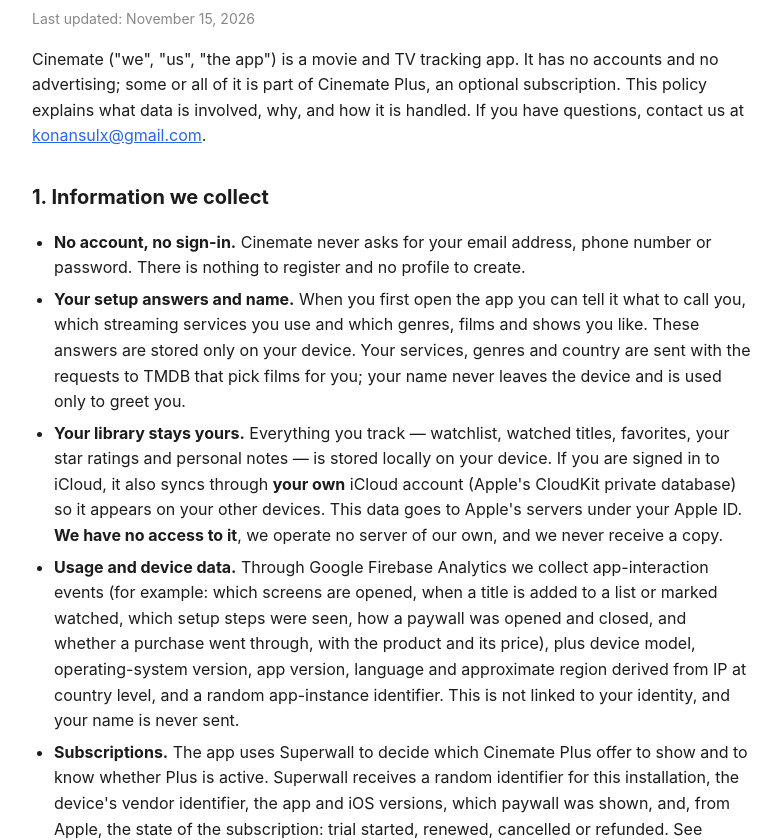
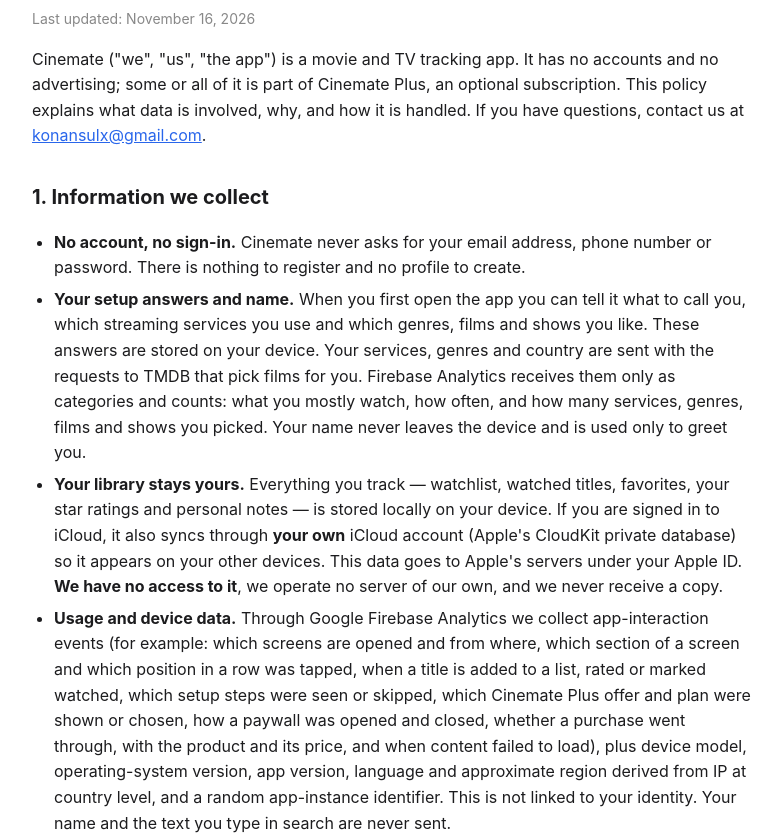
Before and after one commit to konansul/cinemate-legal, a plain HTML site: page privacy.html in a window 1280 px wide. Shown: the part 119-959 px from the top of the page, without its empty margins (248-1029 px from the left). Drawn offline with Linux system fonts and the light colour scheme.

Commit message:
Said which taps and setup answers Cinemate's analytics counts
Kanan 2026-11-16:
Cinemate 1.0.1 now tells Firebase where each tap came from and sends
the setup answers as categories and counts, so the privacy policy says
so: sections and positions tapped, offers and plans shown or chosen,
setup steps seen or skipped, failures to load. Names and search text
are still never sent.

```diff
--- a/privacy.html
+++ b/privacy.html
@@ -10,16 +10,16 @@
 <div class="nav"><a href="index.html">Cinemate</a> · Privacy Policy · <a href="terms.html">Terms of Use</a></div>
 
 <h1>Privacy Policy</h1>
-<p class="updated">Last updated: November 15, 2026</p>
+<p class="updated">Last updated: November 16, 2026</p>
 
 <p>Cinemate ("we", "us", "the app") is a movie and TV tracking app. It has no accounts and no advertising; some or all of it is part of Cinemate Plus, an optional subscription. This policy explains what data is involved, why, and how it is handled. If you have questions, contact us at <a href="mailto:konansulx@gmail.com">konansulx@gmail.com</a>.</p>
 
 <h2>1. Information we collect</h2>
 <ul>
   <li><strong>No account, no sign-in.</strong> Cinemate never asks for your email address, phone number or password. There is nothing to register and no profile to create.</li>
-  <li><strong>Your setup answers and name.</strong> When you first open the app you can tell it what to call you, which streaming services you use and which genres, films and shows you like. These answers are stored only on your device. Your services, genres and country are sent with the requests to TMDB that pick films for you; your name never leaves the device and is used only to greet you.</li>
+  <li><strong>Your setup answers and name.</strong> When you first open the app you can tell it what to call you, which streaming services you use and which genres, films and shows you like. These answers are stored on your device. Your services, genres and country are sent with the requests to TMDB that pick films for you. Firebase Analytics receives them only as categories and counts: what you mostly watch, how often, and how many services, genres, films and shows you picked. Your name never leaves the device and is used only to greet you.</li>
   <li><strong>Your library stays yours.</strong> Everything you track — watchlist, watched titles, favorites, your star ratings and personal notes — is stored locally on your device. If you are signed in to iCloud, it also syncs through <strong>your own</strong> iCloud account (Apple's CloudKit private database) so it appears on your other devices. This data goes to Apple's servers under your Apple ID. <strong>We have no access to it</strong>, we operate no server of our own, and we never receive a copy.</li>
-  <li><strong>Usage and device data.</strong> Through Google Firebase Analytics we collect app-interaction events (for example: which screens are opened, when a title is added to a list or marked watched, which setup steps were seen, how a paywall was opened and closed, and whether a purchase went through, with the product and its price), plus device model, operating-system version, app version, language and approximate region derived from IP at country level, and a random app-instance identifier. This is not linked to your identity, and your name is never sent.</li>
+  <li><strong>Usage and device data.</strong> Through Google Firebase Analytics we collect app-interaction events (for example: which screens are opened and from where, which section of a screen and which position in a row was tapped, when a title is added to a list, rated or marked watched, which setup steps were seen or skipped, which Cinemate Plus offer and plan were shown or chosen, how a paywall was opened and closed, whether a purchase went through, with the product and its price, and when content failed to load), plus device model, operating-system version, app version, language and approximate region derived from IP at country level, and a random app-instance identifier. This is not linked to your identity. Your name and the text you type in search are never sent.</li>
   <li><strong>Subscriptions.</strong> The app uses Superwall to decide which Cinemate Plus offer to show and to know whether Plus is active. Superwall receives a random identifier for this installation, the device's vendor identifier, the app and iOS versions, which paywall was shown, and, from Apple, the state of the subscription: trial started, renewed, cancelled or refunded. See <a href="https://superwall.com/privacy">Superwall's privacy policy</a>.</li>
   <li><strong>Notifications.</strong> Cinemate uses <strong>local</strong> notifications only — they are scheduled and delivered by your device. There is no push server and no device push token is collected or transmitted.</li>
   <li><strong>What we never collect.</strong> No photos, no camera or microphone access, no contacts, no precise location, no health data, no advertising identifier and no payment details: purchases are handled entirely by Apple through the App Store.</li>
```
